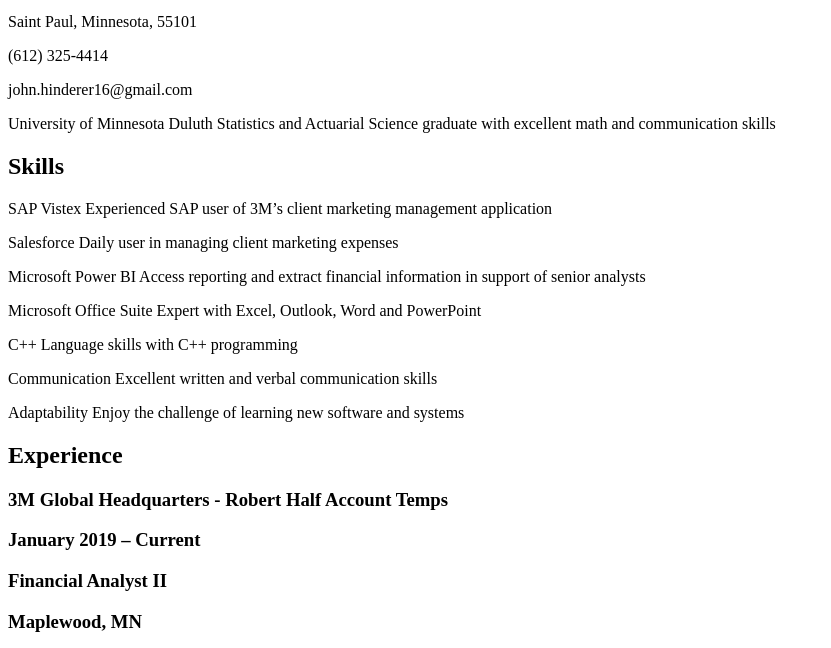
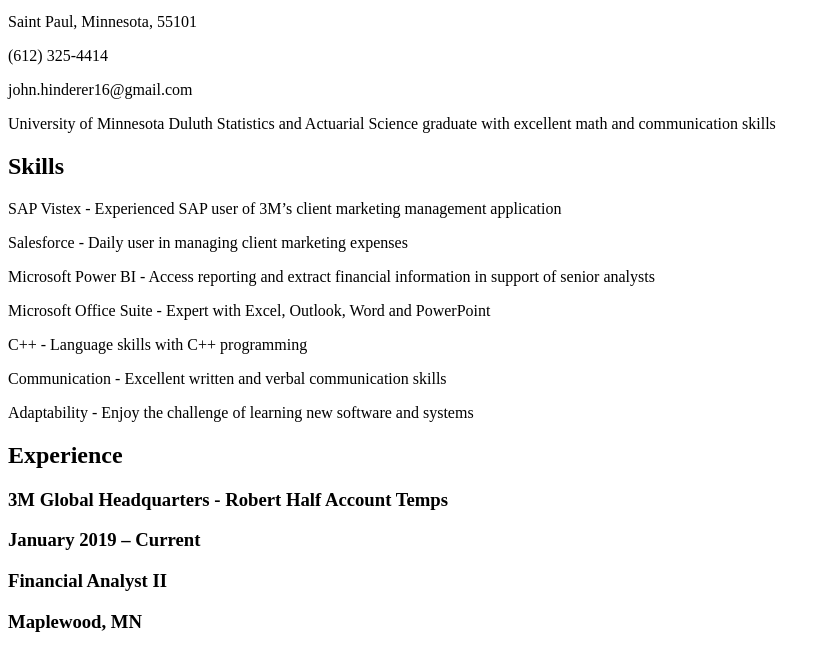
Before and after one commit to jhinderer717/jhinderer717.github.io, a plain HTML site: page index.html in a window 1280 px wide. Shown: the part 101-749 px from the top of the page, without its empty margins (0-831 px from the left). Drawn offline with Linux system fonts and the light colour scheme.

Commit message:
edit skills

```diff
--- a/index.html
+++ b/index.html
@@ -17,13 +17,13 @@
     </header>
 
        <h2>Skills</h2>
-        <p>SAP Vistex Experienced SAP user of 3M’s client marketing management application</p>
-        <p>Salesforce Daily user in managing client marketing expenses</p>
-        <p>Microsoft Power BI Access reporting and extract financial information in support of senior analysts</p>
-        <p>Microsoft Office Suite Expert with Excel, Outlook, Word and PowerPoint</p>
-        <p>C++ Language skills with C++ programming</p>
-        <p>Communication Excellent written and verbal communication skills</p>
-        <p>Adaptability Enjoy the challenge of learning new software and systems</p>
+        <p>SAP Vistex - Experienced SAP user of 3M’s client marketing management application</p>
+        <p>Salesforce - Daily user in managing client marketing expenses</p>
+        <p>Microsoft Power BI - Access reporting and extract financial information in support of senior analysts</p>
+        <p>Microsoft Office Suite - Expert with Excel, Outlook, Word and PowerPoint</p>
+        <p>C++ - Language skills with C++ programming</p>
+        <p>Communication - Excellent written and verbal communication skills</p>
+        <p>Adaptability - Enjoy the challenge of learning new software and systems</p>
 
     <h2>Experience</h2>
       <div class="experience">
```
